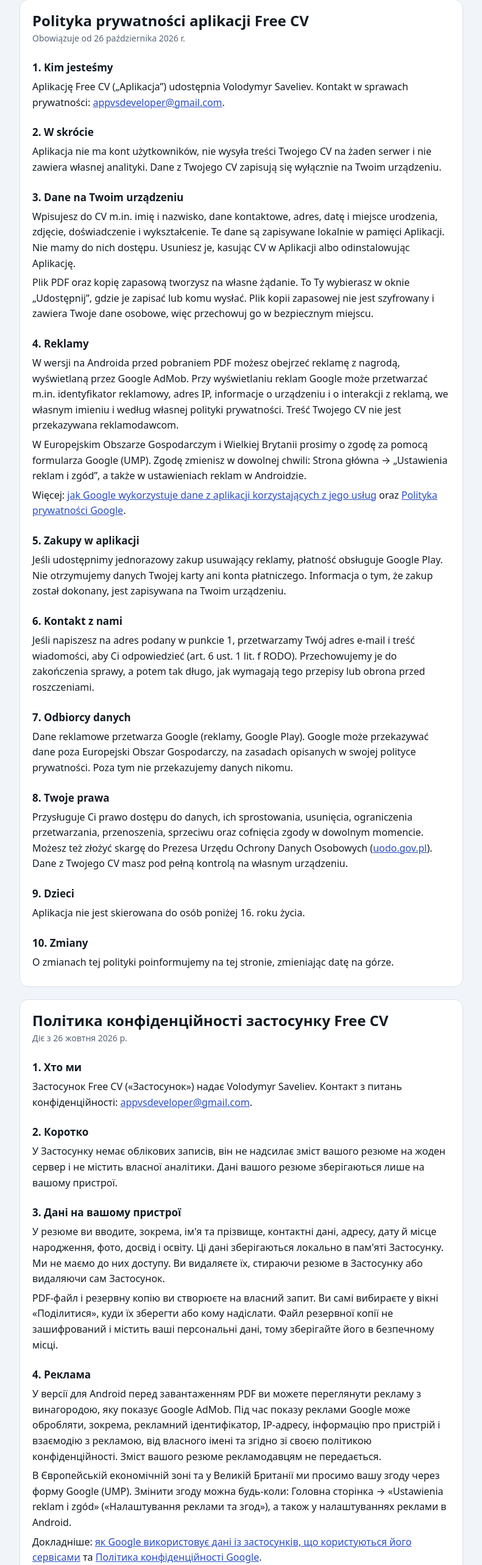
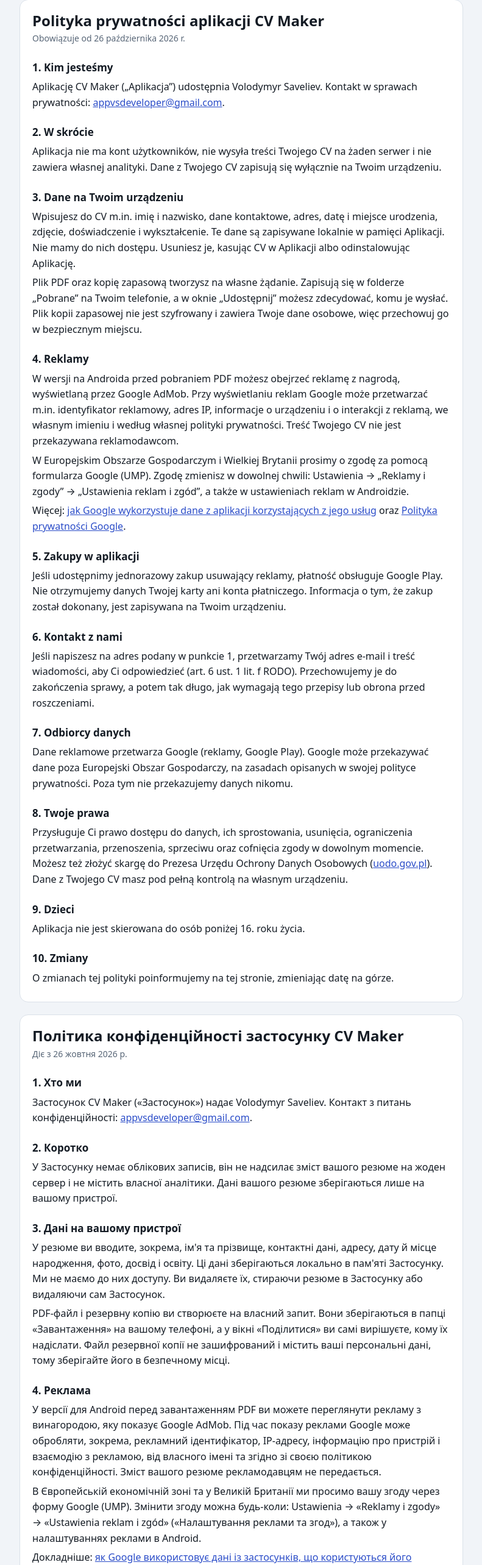
Before and after one commit to SaVoJ13/freecv-privacy, a plain HTML site: page index.html in a window 1280 px wide. Shown: the part 93-2660 px from the top of the page at 61% size, without its empty margins (244-1035 px from the left). Drawn offline with Linux system fonts and the light colour scheme.

Commit message:
Add files via upload

```diff
--- a/index.html
+++ b/index.html
@@ -3,7 +3,7 @@
 <head>
 <meta charset="utf-8">
 <meta name="viewport" content="width=device-width, initial-scale=1">
-<title>Free CV: Polityka prywatności / Політика конфіденційності / Privacy Policy</title>
+<title>CV Maker: Polityka prywatności / Політика конфіденційності / Privacy Policy</title>
 <style>
   :root { --bg:#f1f4f8; --surface:#fff; --ink:#141b24; --muted:#586677; --line:#dae1e9; --brand:#2a4cc8; }
   @media (prefers-color-scheme: dark) { :root { --bg:#10151c; --surface:#18202a; --ink:#e8edf3; --muted:#9aa8b8; --line:#2a3542; --brand:#8aa4ff; } }
@@ -27,22 +27,22 @@
 <nav aria-label="Language"><a href="#pl">Polski</a><a href="#uk">Українська</a><a href="#en">English</a></nav>
 
 <section id="pl" lang="pl">
-<h1>Polityka prywatności aplikacji Free CV</h1>
+<h1>Polityka prywatności aplikacji CV Maker</h1>
 <p class="meta">Obowiązuje od 26 października 2026 r.</p>
 
 <h2>1. Kim jesteśmy</h2>
-<p>Aplikację Free CV („Aplikacja”) udostępnia Volodymyr Saveliev. Kontakt w sprawach prywatności: <a href="mailto:appvsdeveloper@gmail.com">appvsdeveloper@gmail.com</a>.</p>
+<p>Aplikację CV Maker („Aplikacja”) udostępnia Volodymyr Saveliev. Kontakt w sprawach prywatności: <a href="mailto:appvsdeveloper@gmail.com">appvsdeveloper@gmail.com</a>.</p>
 
 <h2>2. W skrócie</h2>
 <p>Aplikacja nie ma kont użytkowników, nie wysyła treści Twojego CV na żaden serwer i nie zawiera własnej analityki. Dane z Twojego CV zapisują się wyłącznie na Twoim urządzeniu.</p>
 
 <h2>3. Dane na Twoim urządzeniu</h2>
 <p>Wpisujesz do CV m.in. imię i nazwisko, dane kontaktowe, adres, datę i miejsce urodzenia, zdjęcie, doświadczenie i wykształcenie. Te dane są zapisywane lokalnie w pamięci Aplikacji. Nie mamy do nich dostępu. Usuniesz je, kasując CV w Aplikacji albo odinstalowując Aplikację.</p>
-<p>Plik PDF oraz kopię zapasową tworzysz na własne żądanie. To Ty wybierasz w oknie „Udostępnij”, gdzie je zapisać lub komu wysłać. Plik kopii zapasowej nie jest szyfrowany i zawiera Twoje dane osobowe, więc przechowuj go w bezpiecznym miejscu.</p>
+<p>Plik PDF oraz kopię zapasową tworzysz na własne żądanie. Zapisują się w folderze „Pobrane” na Twoim telefonie, a w oknie „Udostępnij” możesz zdecydować, komu je wysłać. Plik kopii zapasowej nie jest szyfrowany i zawiera Twoje dane osobowe, więc przechowuj go w bezpiecznym miejscu.</p>
 
 <h2>4. Reklamy</h2>
 <p>W wersji na Androida przed pobraniem PDF możesz obejrzeć reklamę z nagrodą, wyświetlaną przez Google AdMob. Przy wyświetlaniu reklam Google może przetwarzać m.in. identyfikator reklamowy, adres IP, informacje o urządzeniu i o interakcji z reklamą, we własnym imieniu i według własnej polityki prywatności. Treść Twojego CV nie jest przekazywana reklamodawcom.</p>
-<p>W Europejskim Obszarze Gospodarczym i Wielkiej Brytanii prosimy o zgodę za pomocą formularza Google (UMP). Zgodę zmienisz w dowolnej chwili: Strona główna → „Ustawienia reklam i zgód”, a także w ustawieniach reklam w Androidzie.</p>
+<p>W Europejskim Obszarze Gospodarczym i Wielkiej Brytanii prosimy o zgodę za pomocą formularza Google (UMP). Zgodę zmienisz w dowolnej chwili: Ustawienia → „Reklamy i zgody” → „Ustawienia reklam i zgód”, a także w ustawieniach reklam w Androidzie.</p>
 <p>Więcej: <a href="https://policies.google.com/technologies/partner-sites">jak Google wykorzystuje dane z aplikacji korzystających z jego usług</a> oraz <a href="https://policies.google.com/privacy">Polityka prywatności Google</a>.</p>
 
 <h2>5. Zakupy w aplikacji</h2>
@@ -65,22 +65,22 @@
 </section>
 
 <section id="uk" lang="uk">
-<h1>Політика конфіденційності застосунку Free CV</h1>
+<h1>Політика конфіденційності застосунку CV Maker</h1>
 <p class="meta">Діє з 26 жовтня 2026 р.</p>
 
 <h2>1. Хто ми</h2>
-<p>Застосунок Free CV («Застосунок») надає Volodymyr Saveliev. Контакт з питань конфіденційності: <a href="mailto:appvsdeveloper@gmail.com">appvsdeveloper@gmail.com</a>.</p>
+<p>Застосунок CV Maker («Застосунок») надає Volodymyr Saveliev. Контакт з питань конфіденційності: <a href="mailto:appvsdeveloper@gmail.com">appvsdeveloper@gmail.com</a>.</p>
 
 <h2>2. Коротко</h2>
 <p>У Застосунку немає облікових записів, він не надсилає зміст вашого резюме на жоден сервер і не містить власної аналітики. Дані вашого резюме зберігаються лише на вашому пристрої.</p>
 
 <h2>3. Дані на вашому пристрої</h2>
 <p>У резюме ви вводите, зокрема, ім'я та прізвище, контактні дані, адресу, дату й місце народження, фото, досвід і освіту. Ці дані зберігаються локально в пам'яті Застосунку. Ми не маємо до них доступу. Ви видаляєте їх, стираючи резюме в Застосунку або видаляючи сам Застосунок.</p>
-<p>PDF-файл і резервну копію ви створюєте на власний запит. Ви самі вибираєте у вікні «Поділитися», куди їх зберегти або кому надіслати. Файл резервної копії не зашифрований і містить ваші персональні дані, тому зберігайте його в безпечному місці.</p>
+<p>PDF-файл і резервну копію ви створюєте на власний запит. Вони зберігаються в папці «Завантаження» на вашому телефоні, а у вікні «Поділитися» ви самі вирішуєте, кому їх надіслати. Файл резервної копії не зашифрований і містить ваші персональні дані, тому зберігайте його в безпечному місці.</p>
 
 <h2>4. Реклама</h2>
 <p>У версії для Android перед завантаженням PDF ви можете переглянути рекламу з винагородою, яку показує Google AdMob. Під час показу реклами Google може обробляти, зокрема, рекламний ідентифікатор, IP-адресу, інформацію про пристрій і взаємодію з рекламою, від власного імені та згідно зі своєю політикою конфіденційності. Зміст вашого резюме рекламодавцям не передається.</p>
-<p>В Європейській економічній зоні та у Великій Британії ми просимо вашу згоду через форму Google (UMP). Змінити згоду можна будь-коли: Головна сторінка → «Ustawienia reklam i zgód» («Налаштування реклами та згод»), а також у налаштуваннях реклами в Android.</p>
+<p>В Європейській економічній зоні та у Великій Британії ми просимо вашу згоду через форму Google (UMP). Змінити згоду можна будь-коли: Ustawienia → «Reklamy i zgody» → «Ustawienia reklam i zgód» («Налаштування реклами та згод»), а також у налаштуваннях реклами в Android.</p>
 <p>Докладніше: <a href="https://policies.google.com/technologies/partner-sites">як Google використовує дані із застосунків, що користуються його сервісами</a> та <a href="https://policies.google.com/privacy">Політика конфіденційності Google</a>.</p>
 
 <h2>5. Покупки в застосунку</h2>
@@ -103,22 +103,22 @@
 </section>
 
 <section id="en" lang="en">
-<h1>Free CV Privacy Policy</h1>
+<h1>CV Maker Privacy Policy</h1>
 <p class="meta">Effective 26 October 2026.</p>
 
 <h2>1. Who we are</h2>
-<p>The Free CV app (the "App") is provided by Volodymyr Saveliev. Privacy contact: <a href="mailto:appvsdeveloper@gmail.com">appvsdeveloper@gmail.com</a>.</p>
+<p>The CV Maker app (the "App") is provided by Volodymyr Saveliev. Privacy contact: <a href="mailto:appvsdeveloper@gmail.com">appvsdeveloper@gmail.com</a>.</p>
 
 <h2>2. In short</h2>
 <p>The App has no user accounts, does not send the content of your CV to any server, and has no analytics of its own. Your CV data is stored only on your device.</p>
 
 <h2>3. Data on your device</h2>
 <p>In a CV you enter, for example, your name, contact details, address, date and place of birth, photo, work experience and education. This data is stored locally in the App's storage. We have no access to it. You delete it by removing the CV in the App or uninstalling the App.</p>
-<p>You create PDF files and backups on request. In the system "Share" window you choose where to save them or whom to send them to. The backup file is not encrypted and contains your personal data, so keep it somewhere safe.</p>
+<p>You create PDF files and backups on request. They are saved to the Downloads folder on your phone, and in the system "Share" window you choose whom to send them to. The backup file is not encrypted and contains your personal data, so keep it somewhere safe.</p>
 
 <h2>4. Ads</h2>
 <p>In the Android version, before downloading a PDF you can watch a rewarded ad served by Google AdMob. When serving ads, Google may process, for example, an advertising ID, IP address, device information and ad interactions, on its own behalf and under its own privacy policy. The content of your CV is not shared with advertisers.</p>
-<p>In the European Economic Area and the United Kingdom we ask for your consent using Google's form (UMP). You can change your choice at any time: Home → "Ustawienia reklam i zgód" (Ad and consent settings), and in Android's ad settings.</p>
+<p>In the European Economic Area and the United Kingdom we ask for your consent using Google's form (UMP). You can change your choice at any time: Settings → "Ads and consent" → "Ad and consent settings", and in Android's ad settings.</p>
 <p>More: <a href="https://policies.google.com/technologies/partner-sites">How Google uses information from sites or apps that use its services</a> and <a href="https://policies.google.com/privacy">Google Privacy Policy</a>.</p>
 
 <h2>5. In-app purchases</h2>
```
